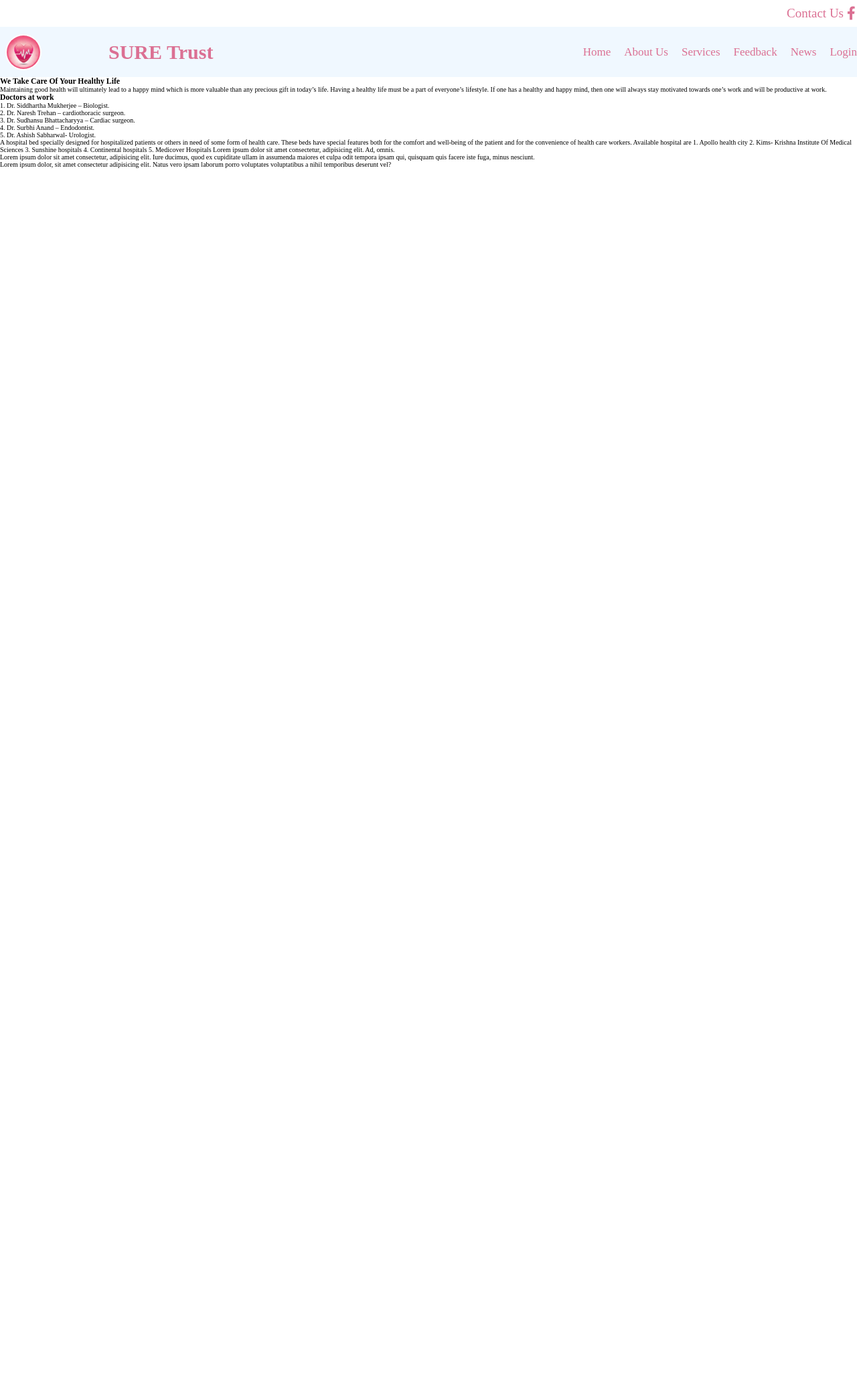
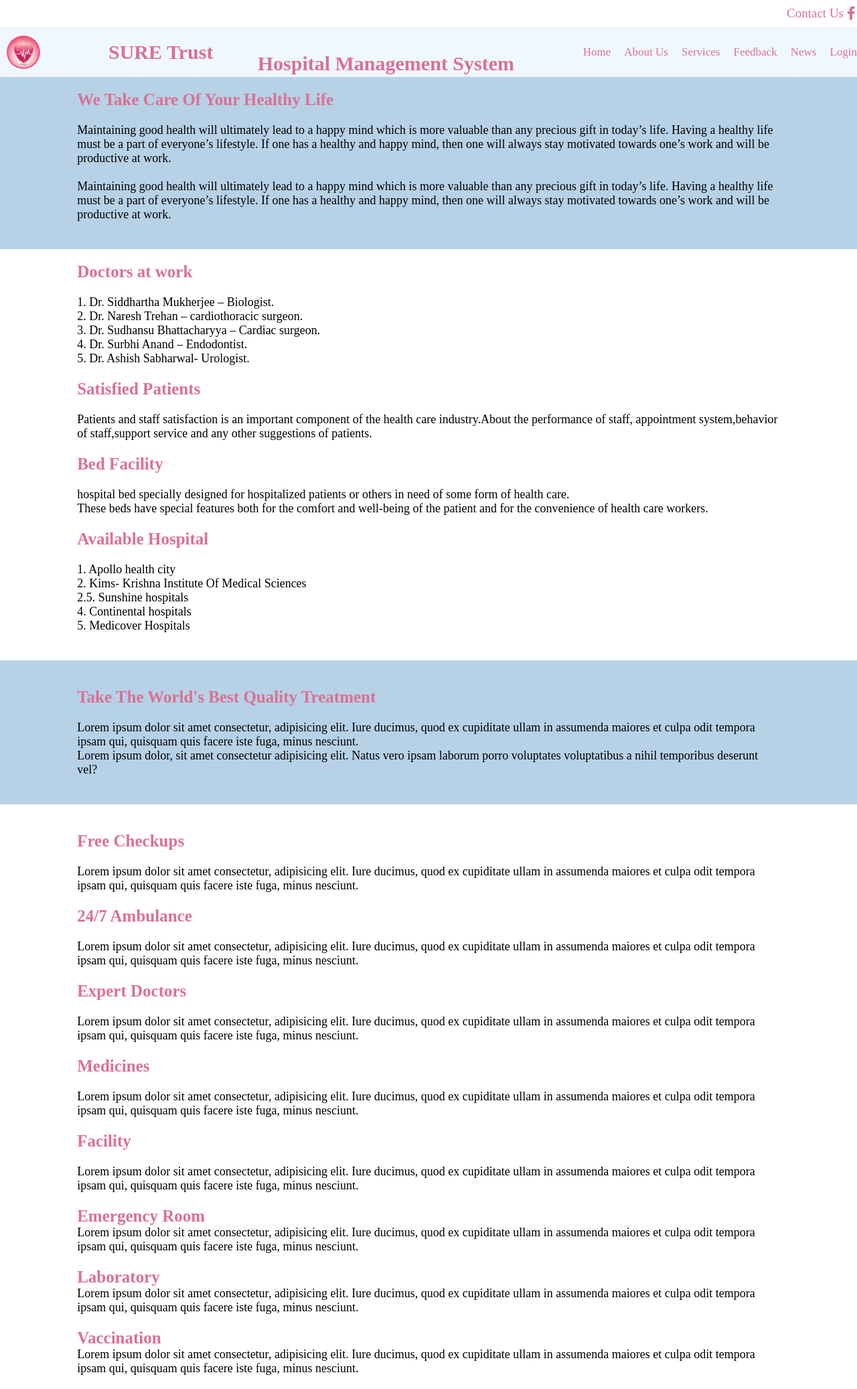
Before and after one commit to Mounika-sikakollu/Management, a Django app: page /more in a window 1280 px wide; the page is wider, and only the part inside the window is pictured. Shown: that part at 67% size. Before the commit the page ends 251 px from the top of that part, so only its background shows below. Run offline with Django 4.2, Linux system fonts and the light colour scheme; parts of the project's set-up code (start-up, migrations or seed data) failed here and were passed over.

Commit message:
Add files via upload

```diff
--- a/Management/Management/settings.py
+++ b/Management/Management/settings.py
@@ -127,6 +127,7 @@
 STATICFILES_DIRS = [
    os.path.join(BASE_DIR,'static'),
 ]
+
 CRISPY_ALLOWED_TEMPLATE_PACKS='bootstrap4'
 CRISPY_TEMPLATE_PACK= 'bootstrap4'
 
--- a/Management/users/models.py
+++ b/Management/users/models.py
@@ -8,7 +8,6 @@
     email=models.EmailField()
     phone_number=models.IntegerField(help_text="Enter 10 digits numbers")
     message=models.TextField()
-    #author=models.ForeignKey(User,on_delete=models.CASCADE)
 
     def __str__(self):
         return self.name
@@ -22,7 +21,6 @@
    services = models.TextField()
    date = models.DateTimeField(default=timezone.now)
    message = models.TextField()
-   #author=models.ForeignKey(User,on_delete=models.CASCADE)
 
    def __str__(self):
      return self.full_name
--- a/Management/users/templates/users/login.html
+++ b/Management/users/templates/users/login.html
@@ -12,9 +12,9 @@
        </div>
    </form>
    <div class="border-top pt-3">
-       <small class="text-muted">
-           Now  create signup? <a class="ml-2" href="{% url 'register' %}">Sign Up Now</a>
-       </small>
+       <div >
+           Now  create signup? <a class="ml-2" href="{% url 'register' %}">Sign Up </a>
+       </div>
    </div>
 </div>
    {% endblock content %}
--- a/Management/users/templates/users/register.html
+++ b/Management/users/templates/users/register.html
@@ -2,7 +2,6 @@
 {% load crispy_forms_tags %}
 {% block content %}
 <div class="content-section">
-  <h2> Sign up</h2>
   <form method="POST">
     {% csrf_token %}
     <fieldset class="form-group">
@@ -11,9 +10,9 @@
     <button  class=btn , type="submit">Sign Up </button>
   </form>
    <div class="border-top pt-3">
-    <small class="text-muted">
+    <div >
       Already have an account? <a class="ml-2" href="{% url 'login' %}">Login </a>
-    </small>
+    </div>
    </div>
   <div>
    {% endblock content %}
--- a/Management/webpages/static/css/main.css
+++ b/Management/webpages/static/css/main.css
@@ -125,6 +125,8 @@
     margin-left: 100px;
     padding-top:0;
    }
+
+
   li{
     list-style:none;
   }
@@ -583,7 +585,7 @@
  .box-form{
    margin-top: 1rem;
    width: 660px;
-   height:550px;
+   height:350px;
    border:2px solid palevioletred;
    position:absolute;
    right:40px;
@@ -600,10 +602,10 @@
  }
 
  .appointment .row .btn{
-    padding:1rem 1rem;
+    padding:1rem 4rem;
     position: relative;
     left:40%;
-    margin-bottom:0.3rem;
+    margin-bottom:1rem;
  }
  /* appointmenting section ends  */
 
--- a/Management/webpages/templates/pages/about.html
+++ b/Management/webpages/templates/pages/about.html
@@ -12,7 +12,7 @@
             <h3>Take The World's Best Quality Treatment</h3>
             <p>Lorem ipsum dolor sit amet consectetur, adipisicing elit. Iure ducimus, quod ex cupiditate ullam in assumenda maiores et culpa odit tempora ipsam qui, quisquam quis facere iste fuga, minus nesciunt.</p>
             <p>Lorem ipsum dolor, sit amet consectetur adipisicing elit. Natus vero ipsam laborum porro voluptates voluptatibus a nihil temporibus deserunt vel?</p>
-            <a href="{% url 'more' %}" class="btn"> Learn More </a>
+            <a href="{% url 'more' %}" class="btn" id="Treatment"> Learn More </a>
         </div>
     </div>
 </section>
--- a/Management/webpages/templates/pages/base.html
+++ b/Management/webpages/templates/pages/base.html
@@ -30,6 +30,7 @@
          <ol class="flex">
            <li><img src="{% static 'media/images/heart.png' %} " id="logo" alt="heart.png"></li>
            <li><h2>SURE Trust</h2></li>
+           <li> <h3 style=" text-align: center; color: var(--PVR) !important;font-size:30px; position: absolute ;right:40%;">Hospital Management System</h3></li>
          </ol>
          <ul class="flex">
              <li><a href="{% url 'index' %}">Home </a></li>
--- a/Management/webpages/templates/pages/more.html
+++ b/Management/webpages/templates/pages/more.html
@@ -1,38 +1,102 @@
 {% extends 'pages/base.html' %}
 {% load static %}
 {% block content %}
-<div>
-    <h3>We Take Care Of Your Healthy Life</h3>
+<section  style="height:50%; font-size: 1.8rem;">
+<div id="Healthy">
+    <h3 style="color: palevioletred; font-size:2.5rem;">We Take Care Of Your Healthy Life</h3>
+<br>
+    <p>Maintaining good health will ultimately lead to a happy mind which is more valuable than any precious gift in today’s life.
+        Having a healthy life must be a part of everyone’s lifestyle.
+                If one has a healthy and happy mind, then one will always stay motivated towards one’s work and will be productive at work.</p><br>
 
     <p>Maintaining good health will ultimately lead to a happy mind which is more valuable than any precious gift in today’s life.
         Having a healthy life must be a part of everyone’s lifestyle.
                 If one has a healthy and happy mind, then one will always stay motivated towards one’s work and will be productive at work.</p>
 </div>
+<br>
+</section>
 
-<div>
-    <h3>Doctors at work</h3>
+<section  style="height:50%; font-size: 1.8rem;">
+<div id="work">
+    <h3  style="color: palevioletred; font-size:2.5rem;">Doctors at work</h3><br>
     <p>
 1. Dr. Siddhartha Mukherjee – Biologist.<br>
 2. Dr. Naresh Trehan – cardiothoracic surgeon.<br>
 3. Dr. Sudhansu Bhattacharyya – Cardiac surgeon.<br>
 4. Dr.  Surbhi Anand – Endodontist.<br>
 5. Dr. Ashish Sabharwal- Urologist.</p>
+</div><br>
+<div id="Patients">
+    <h3  style="color: palevioletred; font-size:2.5rem;">Satisfied Patients</h3><br>
+    <p>Patients and staff satisfaction is an important component of the health care industry.About the performance of staff,
+appointment system,behavior of staff,support service and any other suggestions of patients. </p></div><br>
+<div id="Bed">
+    <h3 style="color: palevioletred; font-size:2.5rem;">Bed Facility</h3><br>
+    <p> hospital bed specially designed for hospitalized patients or others in need of some form of health care. <br>These beds have special features both for the
+comfort and well-being of the patient and for the convenience of health care workers.
+    </p></div>
+<br>
+<div id="Available">
+    <h3 style="color: palevioletred; font-size:2.5rem;">Available Hospital</h3><br>
+             <p>1. Apollo health city<br>
+                2. Kims- Krishna Institute Of Medical Sciences<br>
+                2.5. Sunshine hospitals<br>
+                4. Continental hospitals<br>
+                5. Medicover Hospitals<br></p></div><br>
+</section>
+<!--home section ends-->
 
 
-A hospital bed specially designed for
-hospitalized patients or others in need of some form of health care. These beds have special features both for the
-comfort and well-being of the patient and for the convenience of health care workers.
+<section style="height:50%; font-size: 1.8rem;">
+<br><div id="Treatment">
+    <h3 style="color: palevioletred; font-size:2.5rem;">Take The World's Best Quality Treatment</h3><br>
+        <p>Lorem ipsum dolor sit amet consectetur, adipisicing elit. Iure ducimus, quod ex cupiditate ullam in assumenda maiores et culpa odit tempora ipsam qui, quisquam quis facere iste fuga, minus nesciunt.</p>
+        <p>Lorem ipsum dolor, sit amet consectetur adipisicing elit. Natus vero ipsam laborum porro voluptates voluptatibus a nihil temporibus deserunt vel?</p>
+</div><br></section>
+<!--about section ends-->
 
 
-Available hospital are   1. Apollo health city
-             2. Kims- Krishna Institute Of Medical Sciences
-                3. Sunshine hospitals
-                4. Continental hospitals
-                5. Medicover Hospitals
+<section style="height:50%; font-size: 1.8rem;">
+    <br>
+    <div id="Free">
+        <h3 style="color: palevioletred; font-size:2.5rem;">Free Checkups</h3><br>
+        <p>Lorem ipsum dolor sit amet consectetur, adipisicing elit. Iure ducimus, quod ex cupiditate ullam in assumenda maiores et culpa odit tempora ipsam qui, quisquam quis facere iste fuga, minus nesciunt.</p>
+    </div><br>
 
+    <div id="Ambulance">
+         <h3 style="color: palevioletred; font-size:2.5rem;">24/7 Ambulance</h3><br>
+         <p>Lorem ipsum dolor sit amet consectetur, adipisicing elit. Iure ducimus, quod ex cupiditate ullam in assumenda maiores et culpa odit tempora ipsam qui, quisquam quis facere iste fuga, minus nesciunt.</p>
+    </div><br>
 
-                Lorem ipsum dolor sit amet consectetur, adipisicing elit. Ad, omnis.
+    <div id="Expert">
+         <h3 style="color: palevioletred; font-size:2.5rem;">Expert Doctors</h3><br>
+         <p>Lorem ipsum dolor sit amet consectetur, adipisicing elit. Iure ducimus, quod ex cupiditate ullam in assumenda maiores et culpa odit tempora ipsam qui, quisquam quis facere iste fuga, minus nesciunt.</p>
+    </div><br>
 
-                <p>Lorem ipsum dolor sit amet consectetur, adipisicing elit. Iure ducimus, quod ex cupiditate ullam in assumenda maiores et culpa odit tempora ipsam qui, quisquam quis facere iste fuga, minus nesciunt.</p>
-            <p>Lorem ipsum dolor, sit amet consectetur adipisicing elit. Natus vero ipsam laborum porro voluptates voluptatibus a nihil temporibus deserunt vel?</p>
+    <div id="Medicines">
+         <h3 style="color: palevioletred; font-size:2.5rem;">Medicines</h3><br>
+        <p>Lorem ipsum dolor sit amet consectetur, adipisicing elit. Iure ducimus, quod ex cupiditate ullam in assumenda maiores et culpa odit tempora ipsam qui, quisquam quis facere iste fuga, minus nesciunt.</p>
+    </div><br>
+
+    <div id="Facility">
+         <h3 style="color: palevioletred; font-size:2.5rem;">Facility</h3><br>
+         <p>Lorem ipsum dolor sit amet consectetur, adipisicing elit. Iure ducimus, quod ex cupiditate ullam in assumenda maiores et culpa odit tempora ipsam qui, quisquam quis facere iste fuga, minus nesciunt.</p>
+    </div><br>
+
+    <div id="Room">
+        <h3 style="color: palevioletred; font-size:2.5rem;">Emergency Room</h3>
+       <p>Lorem ipsum dolor sit amet consectetur, adipisicing elit. Iure ducimus, quod ex cupiditate ullam in assumenda maiores et culpa odit tempora ipsam qui, quisquam quis facere iste fuga, minus nesciunt.</p>
+    </div> <br>
+
+    <div id="Laboratory">
+        <h3 style="color: palevioletred; font-size:2.5rem;">Laboratory</h3>
+       <p>Lorem ipsum dolor sit amet consectetur, adipisicing elit. Iure ducimus, quod ex cupiditate ullam in assumenda maiores et culpa odit tempora ipsam qui, quisquam quis facere iste fuga, minus nesciunt.</p>
+    </div><br>
+
+    <div id="Vaccination">
+        <h3 style="color: palevioletred; font-size:2.5rem;">Vaccination</h3>
+       <p>Lorem ipsum dolor sit amet consectetur, adipisicing elit. Iure ducimus, quod ex cupiditate ullam in assumenda maiores et culpa odit tempora ipsam qui, quisquam quis facere iste fuga, minus nesciunt.</p>
+    </div>
+</section>
+<!--services section ends-->
 {% endblock content %}
```
Also changed, not shown: Management/users/static/strapcss/register.css (+5 -8 lines), Management/users/templates/users/base2.html (+4 -4 lines), Management/webpages/templates/pages/index.html (+6 -5 lines), Management/webpages/templates/pages/services.html (+8 -8 lines), Management/db.sqlite3.
